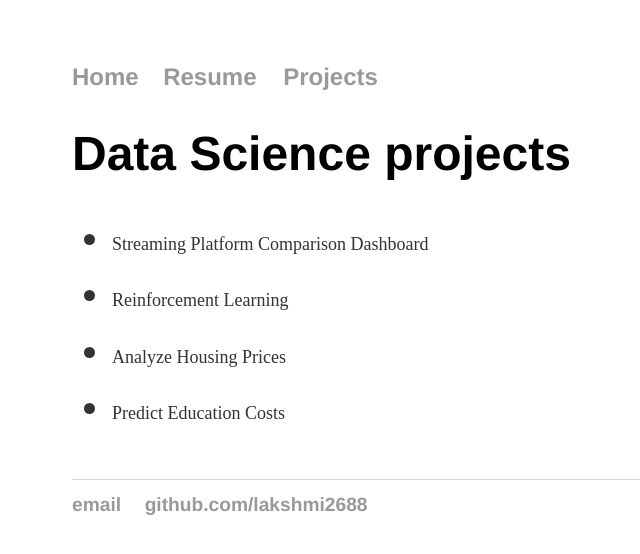
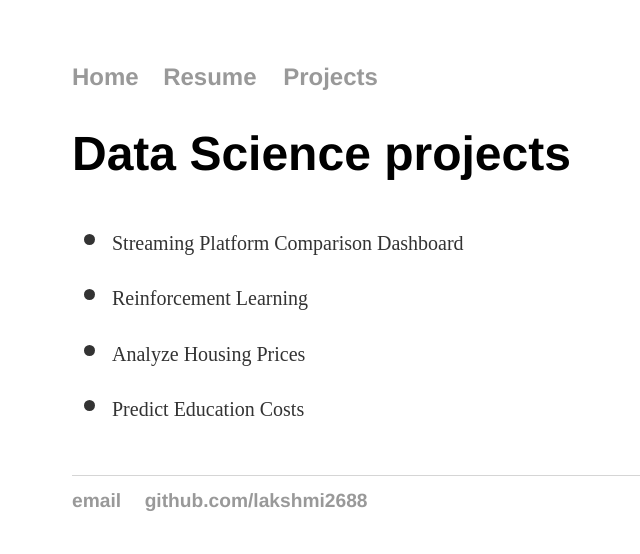
Before and after one commit to lakshmi2688/lakshmi2688.github.io, a Jekyll site: the page built from project/index.html, in a window 1280 px wide. Shown: the top 554 px of the page, without its empty margins (120-760 px from the left). Built offline with Jekyll 4.4.1, drawn with Linux system fonts in a browser that asks for light colours.

Commit message:
Update main.css

```diff
--- a/css/main.css
+++ b/css/main.css
@@ -47,6 +47,6 @@ ul.posts li {
 }
 
 ul.posts li a {
-    font-size: 0.5em;
+    font-size: 20px;
     color: #333;
 }
```
